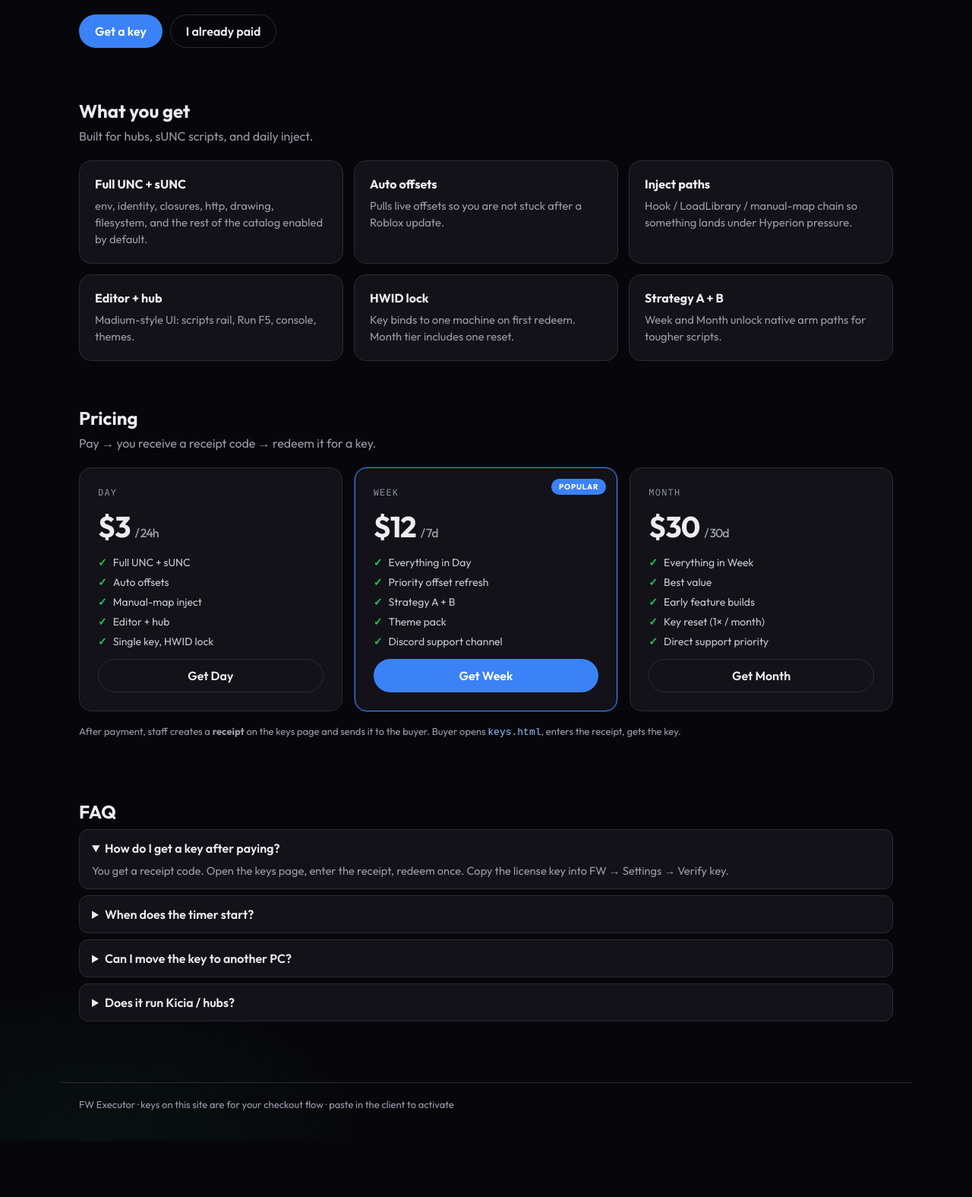
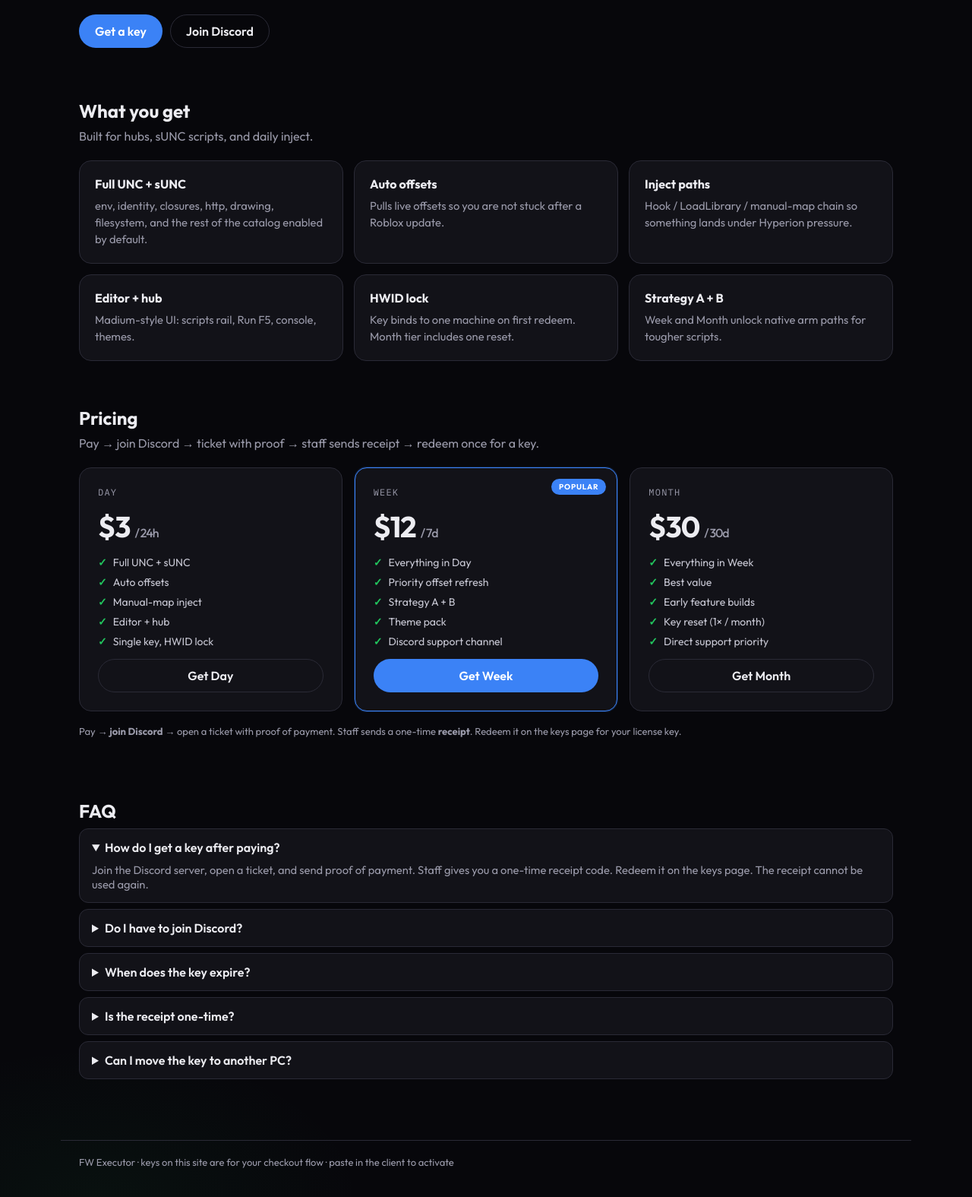
Before and after one commit to f4n5/FW-Executor, a plain HTML site: page docs/index.html in a window 1280 px wide. Shown: the part 419-1994 px from the top of the page at 76% size. Before the commit the page ends 1920 px from the top, so only its background shows below. Drawn offline with Linux system fonts and the light colour scheme.

Commit message:
Update index.html

```diff
--- a/docs/index.html
+++ b/docs/index.html
@@ -107,7 +107,7 @@ footer{color:var(--muted);font-size:13px;padding-bottom:40px;border-top:1px soli
     <a href="#features">Features</a>
     <a href="#pricing">Pricing</a>
     <a href="#faq">FAQ</a>
-    <a href="keys.html">Keys</a>
+    <a href="keys.html">Redeem</a>
   </nav>
 </header>
 
@@ -119,7 +119,7 @@ footer{color:var(--muted);font-size:13px;padding-bottom:40px;border-top:1px soli
       <p class="lead">FW is a paid Roblox executor with auto offsets, Strategy A/B, and a dual-panel editor. Buy a key, paste it in Settings, run.</p>
       <div class="actions">
         <a class="btn" href="#pricing">Get a key</a>
-        <a class="btn ghost" href="keys.html">I already paid</a>
+        <a class="btn ghost" href="https://discord.gg/YOUR_INVITE" id="discordLink">Join Discord</a>
       </div>
     </div>
     <div class="panel">
@@ -148,7 +148,7 @@ print("UNC ready")
 
   <section class="section" id="pricing">
     <h2>Pricing</h2>
-    <p class="desc">Pay → you receive a receipt code → redeem it for a key.</p>
+    <p class="desc">Pay → join Discord → ticket with proof → staff sends receipt → redeem once for a key.</p>
     <div class="price-grid">
       <div class="price">
         <div class="name">DAY</div>
@@ -160,7 +160,7 @@ print("UNC ready")
           <li>Editor + hub</li>
           <li>Single key, HWID lock</li>
         </ul>
-        <a class="btn ghost block" href="keys.html" data-tier="day">Get Day</a>
+        <a class="btn ghost block" href="#" data-tier="day">Get Day</a>
       </div>
       <div class="price featured">
         <div class="badge">POPULAR</div>
@@ -173,7 +173,7 @@ print("UNC ready")
           <li>Theme pack</li>
           <li>Discord support channel</li>
         </ul>
-        <a class="btn block" href="keys.html" data-tier="week">Get Week</a>
+        <a class="btn block" href="#" data-tier="week">Get Week</a>
       </div>
       <div class="price">
         <div class="name">MONTH</div>
@@ -185,12 +185,12 @@ print("UNC ready")
           <li>Key reset (1× / month)</li>
           <li>Direct support priority</li>
         </ul>
-        <a class="btn ghost block" href="keys.html" data-tier="month">Get Month</a>
+        <a class="btn ghost block" href="#" data-tier="month">Get Month</a>
       </div>
     </div>
     <p class="desc" style="margin-top:18px;font-size:13px">
-      After payment, staff creates a <b>receipt</b> on the keys page and sends it to the buyer.
-      Buyer opens <code style="color:var(--blue-soft)">keys.html</code>, enters the receipt, gets the key.
+      Pay → <b>join Discord</b> → open a ticket with proof of payment.
+      Staff sends a one-time <b>receipt</b>. Redeem it on the keys page for your license key.
     </p>
   </section>
 
@@ -198,19 +198,23 @@ print("UNC ready")
     <h2>FAQ</h2>
     <details open>
       <summary>How do I get a key after paying?</summary>
-      <p>You get a receipt code. Open the keys page, enter the receipt, redeem once. Copy the license key into FW → Settings → Verify key.</p>
+      <p>Join the Discord server, open a ticket, and send proof of payment. Staff gives you a one-time receipt code. Redeem it on the keys page. The receipt cannot be used again.</p>
     </details>
     <details>
-      <summary>When does the timer start?</summary>
-      <p>On first successful verify in the executor. HWID locks at the same time.</p>
+      <summary>Do I have to join Discord?</summary>
+      <p>Yes. Keys are only delivered in Discord after payment is confirmed. The website does not email keys automatically.</p>
+    </details>
+    <details>
+      <summary>When does the key expire?</summary>
+      <p>The clock starts on first successful verify in the executor (24h / 7d / 30d by tier). After that the key is finished.</p>
+    </details>
+    <details>
+      <summary>Is the receipt one-time?</summary>
+      <p>Yes. Each receipt works once. Reusing it shows “already used.”</p>
     </details>
     <details>
       <summary>Can I move the key to another PC?</summary>
-      <p>Day and Week are locked. Month includes one HWID reset.</p>
-    </details>
-    <details>
-      <summary>Does it run Kicia / hubs?</summary>
-      <p>Full UNC + sUNC surface is included. Native Strategy A is on Week/Month.</p>
+      <p>HWID locks on first verify. Day and Week stay locked. Month includes one HWID reset via staff.</p>
     </details>
   </section>
 </main>
@@ -220,8 +224,8 @@ print("UNC ready")
 </footer>
 
 <script>
-/* Optional: set real payment links (Stripe Payment Link, PayPal, etc.)
-   Leave empty to go straight to keys.html generator. */
+/* Required: set real payment links (Stripe Payment Link, PayPal, etc.)
+   Empty = button shows alert. Never links to free key gen. */
 const PAY_LINKS = {
   day:   '', // e.g. 'https://buy.stripe.com/xxx'
   week:  '',
@@ -229,12 +233,13 @@ const PAY_LINKS = {
 };
 document.querySelectorAll('[data-tier]').forEach(a => {
   a.addEventListener('click', (e) => {
+    e.preventDefault();
     const tier = a.getAttribute('data-tier');
     const link = PAY_LINKS[tier];
     if (link) {
-      e.preventDefault();
-      // After pay, configure provider success_url → keys.html?paid=1&tier=TIER
       location.href = link;
+    } else {
+      alert('Payment link not set yet for this tier. Contact staff on Discord after setup.');
     }
   });
 });
```
